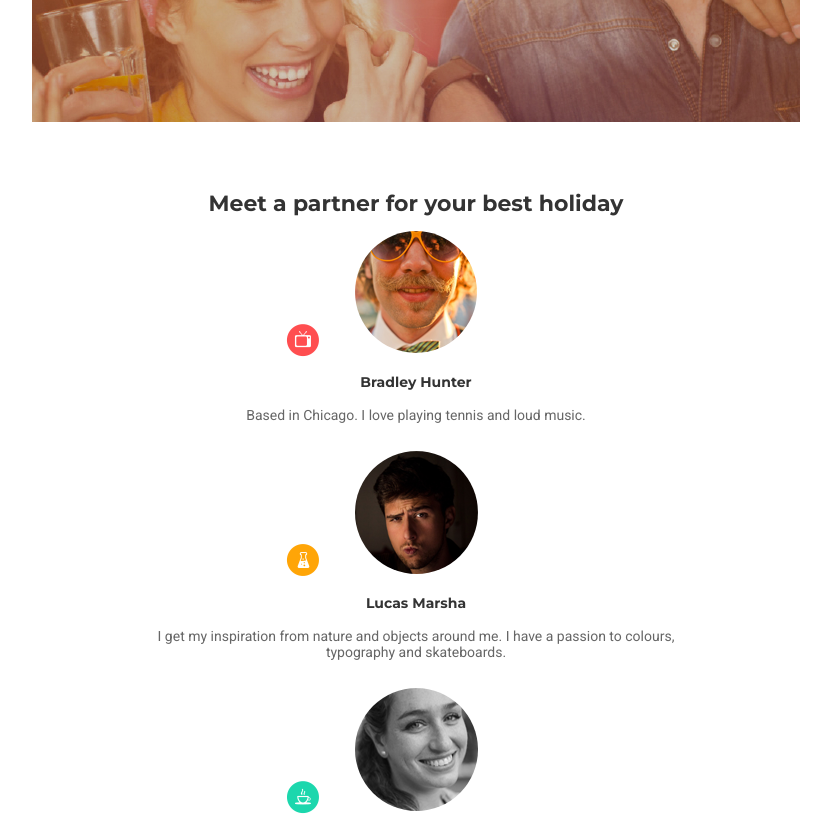
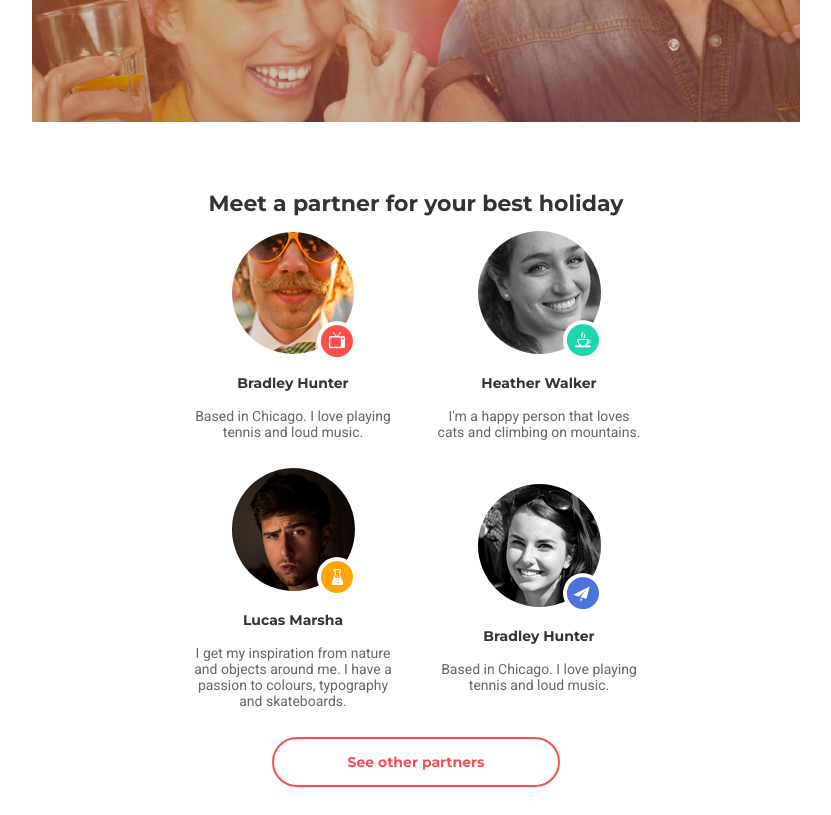
Before and after one commit to Olesia2312/Bootcamp8, a plain HTML site: page HTML+CSS/module-08/index.html in a window 1280 px wide. Shown: the part 360-1175 px from the top of the page, without its empty margins (224-1055 px from the left). Drawn offline with Linux system fonts and the light colour scheme.

Commit message:
correct module-8

```diff
--- a/HTML+CSS/module-08/css/style.css
+++ b/HTML+CSS/module-08/css/style.css
@@ -16,7 +16,7 @@ img {
     background: center url(../img/bg-s.png) no-repeat;
 }
 .menu {
-    width: 56.25%;
+    width: 180px;
     display: flex;
     justify-content: space-between;
     margin: auto;
@@ -38,7 +38,7 @@ img {
     border-radius: 25px;
     padding: 10px 18px;
 }
-.logo {
+h1, .logo {
     font-family: "Montserrat", sans-serif;
     font-size: 20px;
     text-decoration: none;
@@ -47,7 +47,7 @@ img {
     text-transform: uppercase;
     font-weight: 700;
 }
-h1 {
+h2 {
     font-family: "Montserrat", sans-serif;
     font-size: 30px;
     color: rgba(255, 255, 255, 255);
@@ -67,6 +67,7 @@ h1 {
     padding-bottom: 19px;
 }
 .button-header {
+    display: block;
     font-family: "Montserrat", sans-serif;
     font-size: 14px;
     color: rgba(255, 255, 255, 255);
@@ -81,7 +82,7 @@ h1 {
 .section-header {
     padding-bottom: 140px;
 }
-h2 {
+h3 {
     font-family: "Montserrat", sans-serif;
     font-size: 22px;
     text-align: center;
@@ -92,8 +93,8 @@ h2 {
 .section-main {
     padding-bottom: 60px;
 }
-.team {
-    width: 68.75%;
+.team1, .team2, .team3, .team4 {
+    width: 205px;
     margin: auto;
 }
 .team-photo {
@@ -104,31 +105,31 @@ h2 {
     position: relative;
 }
 .team-photo1:after {
-    content: url(../img/shape-tv.png);
+    content: url(../img/Shape-tv.png);
     display: block;
     position: absolute;
-    left: 130px;
+    left: 125px;
     top: 89px;
 }
 .team-photo2:after {
-    content: url(../img/shape-battle.png);
+    content: url(../img/Shape-battle.png);
     display: block;
     position: absolute;
-    left: 130px;
+    left: 125px;
     top: 89px;
 }
 .team-photo3:after {
-    content: url(../img/shape-cup.png);
+    content: url(../img/Shape-cup.png);
     display: block;
     position: absolute;
-    left: 130px;
+    left: 125px;
     top: 89px;
 }
 .team-photo4:after {
-    content: url(../img/shape-plane.png);
+    content: url(../img/Shape-plane.png);
     display: block;
     position: absolute;
-    left: 130px;
+    left: 125px;
     top: 89px;
 }
 .name {
@@ -158,23 +159,39 @@ h2 {
     padding: 14px 74px;
     margin: auto;
     text-align: center;
+    display: block;
 }
 
 @media (min-width: 768px) {
     .header, .main {
         width: 768px;
+        margin: 0 auto;
     }
     .header {
         background: url(../img/bg-m.png);
     }
-    .section-main {
+    .menu {
+      justify-content: space-between;
+      align-items: flex-end;
+    }
+    h1, .logo {
+        display: flex;
+        text-align: left;
+    }
+    .common {
+        width: 492px;
         display: flex;
         flex-wrap: wrap;
-        /* width: 64.0625%; */
         margin: auto;
     }
-    .team {
-        width: 30,7292%;
+    .team3 {
+        order: 1;
+    }
+    .team2 {
+        order: 2;
+    }
+    .team4 {
+        order: 3;
     }
 }
 @media (min-width: 1440px) {
@@ -184,13 +201,8 @@ h2 {
     .header {
         background: url(../img/bg-l.jpg);
     }
-    .section-main {
-        /* display: flex; */
-        justify-content: space-between;
-        width: 65,2777%;
-        /* margin: auto; */
-    }
-    .team {
-        /* width: 50%; */
+    .common {
+        width: 942px;
+        justify-content: space-between
     }
 }
--- a/HTML+CSS/module-08/index.html
+++ b/HTML+CSS/module-08/index.html
@@ -19,45 +19,49 @@
                   <a class="submenu-link" href="#">Sign up</a>
                </li>
            </ul>
+           <h1>
              <a class="logo" href="#">URLAUBSGLÜCK</a>
+           </h1>
         </nav>
         <section class="section-header">
-            <h1>Share your holiday dreams</h1>
+            <h2>Share your holiday dreams</h2>
             <p class="text-header">And find the perfect partner to fullfill it</p>
             <button class="button-header">Find your holiday partner</button>
         </section>
     </header>
     <main class="main">
-        <h2>Meet a partner for your best holiday</h2>
+        <h3>Meet a partner for your best holiday</h3>
         <section class="section-main">
-            <div class="team">
+            <div class="common">
+              <div class="team1">
                   <div class="team-photo1">
                      <img class="team-photo" src="./img/Layer 6@1X.png" alt="Photo">
                   </div>
                   <p class="name">Bradley Hunter</p>
                   <p class="info">Based in Chicago. I love playing tennis and loud music.</p>
               </div>
-            <div class="team">
+              <div class="team2">
                   <div class="team-photo2">
                     <img class="team-photo" src="./img/Layer 8@1X.png" alt="Photo">
                   </div>
                   <p class="name">Lucas Marsha</p>
                   <p class="info">I get my inspiration from nature and objects around me. I have a passion to colours, typography and skateboards.</p>
               </div>
-            <div class="team">
+              <div class="team3">
                   <div class="team-photo3">
                     <img class="team-photo" src="./img/Layer 7@1X.png" alt="Photo">
                   </div>
                   <p class="name">Heather Walker</p>
                   <p class="info">I'm a happy person that loves cats and climbing on mountains.</p>
              </div>
-            <div class="team">
+              <div class="team4">
                   <div class="team-photo4">
                     <img class="team-photo" src="./img/Layer 9@1X.png" alt="Photo">
                   </div>
                   <p class="name">Bradley Hunter</p>
                   <p class="info">Based in Chicago. I love playing tennis and loud music.</p>
              </div>
+            </div>
            <button class="button-main">See other partners</button>
         </section>
     </main>
```
Lines whose indentation alone changed are shown as unchanged.
